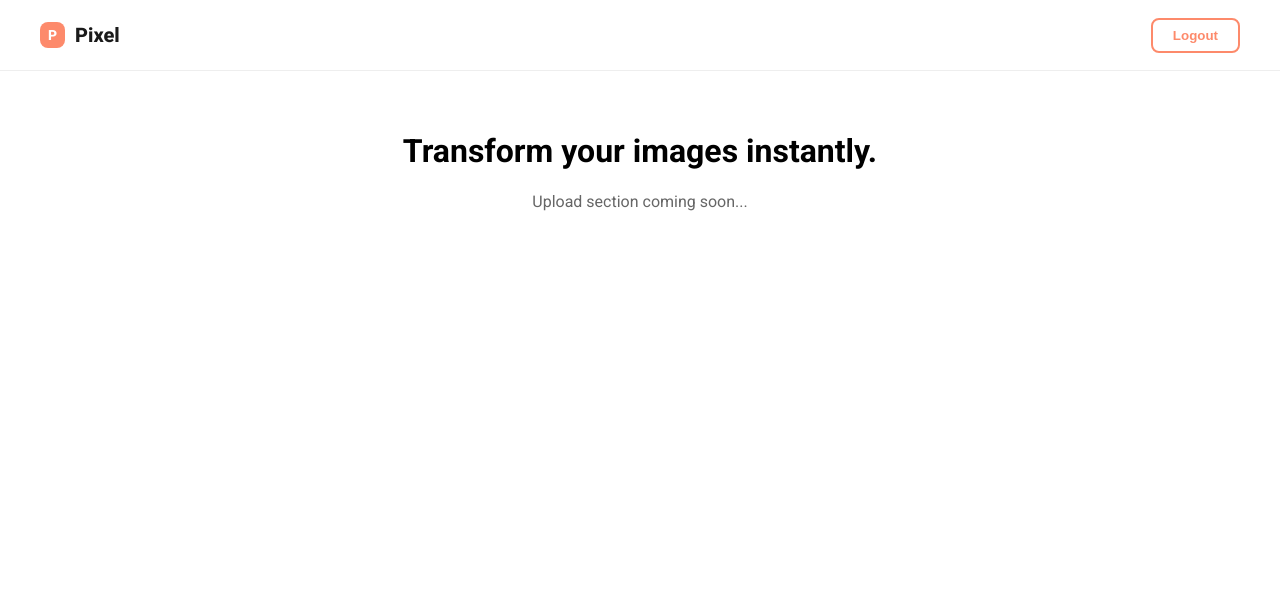
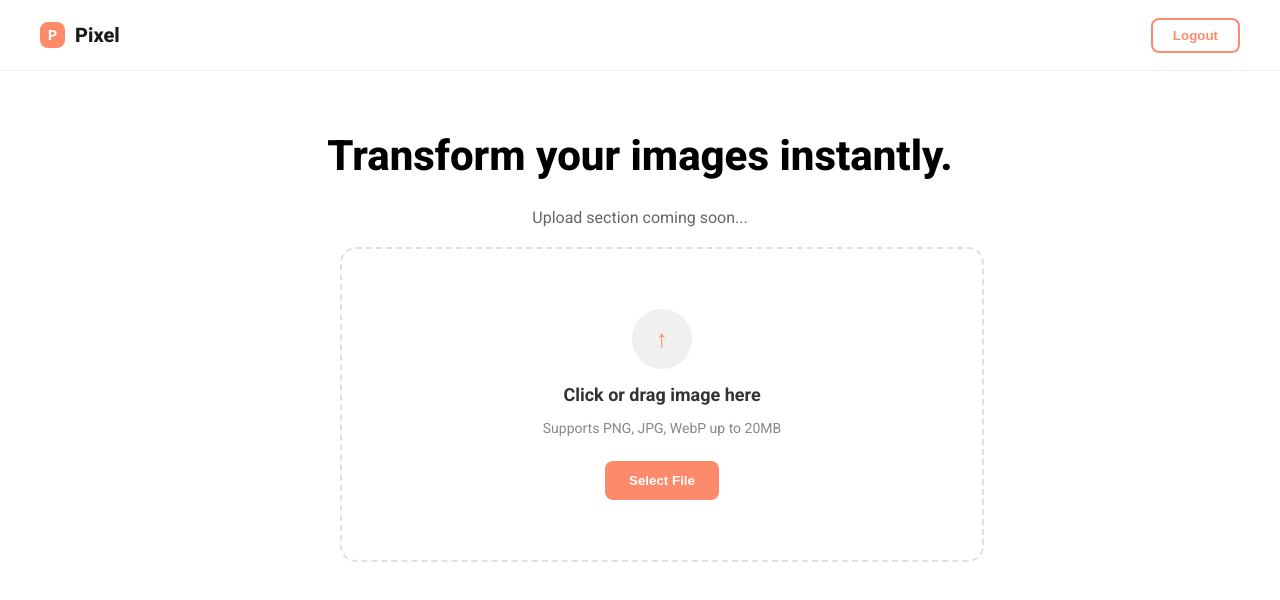
Before and after one commit to RoanYoskyTimane/image-processing-service-frontend, a React (Vite) app: page /dashboard in a window 1280 px wide. Shown: the top 600 px of the page. Built offline with nearby package versions, Linux system fonts and the light colour scheme.

Commit message:
Add the ImageUploader to the Dashboard

```diff
--- a/src/pages/Dashboard.tsx
+++ b/src/pages/Dashboard.tsx
@@ -1,12 +1,15 @@
 import Navbar from "../components/Navbar";
-
+import ImageUploader from "../components/ImageUploader";
 export default function Dashboard() {
   return (
     <div className="dashboard-page">
       <Navbar />
-      <main className="dashboard-content" style={{ padding: "40px 20px", textAlign: "center" }}>
-        <h1>Transform your images instantly.</h1>
-        <p style={{ color: "#666" }}>Upload section coming soon...</p>
+      <main className="dashboard-content">
+        <div style={{ textAlign: "center", marginTop: "60px" }}>
+        <h1 style={{ fontSize: "42px", fontWeight: "800" }}>Transform your images instantly.</h1>
+        <p style={{ color: "#666", maxWidth: "600px", margin: "10px auto"}}>Upload section coming soon...</p>
+        </div>
+        <ImageUploader />
       </main>
     </div>
   );
```
